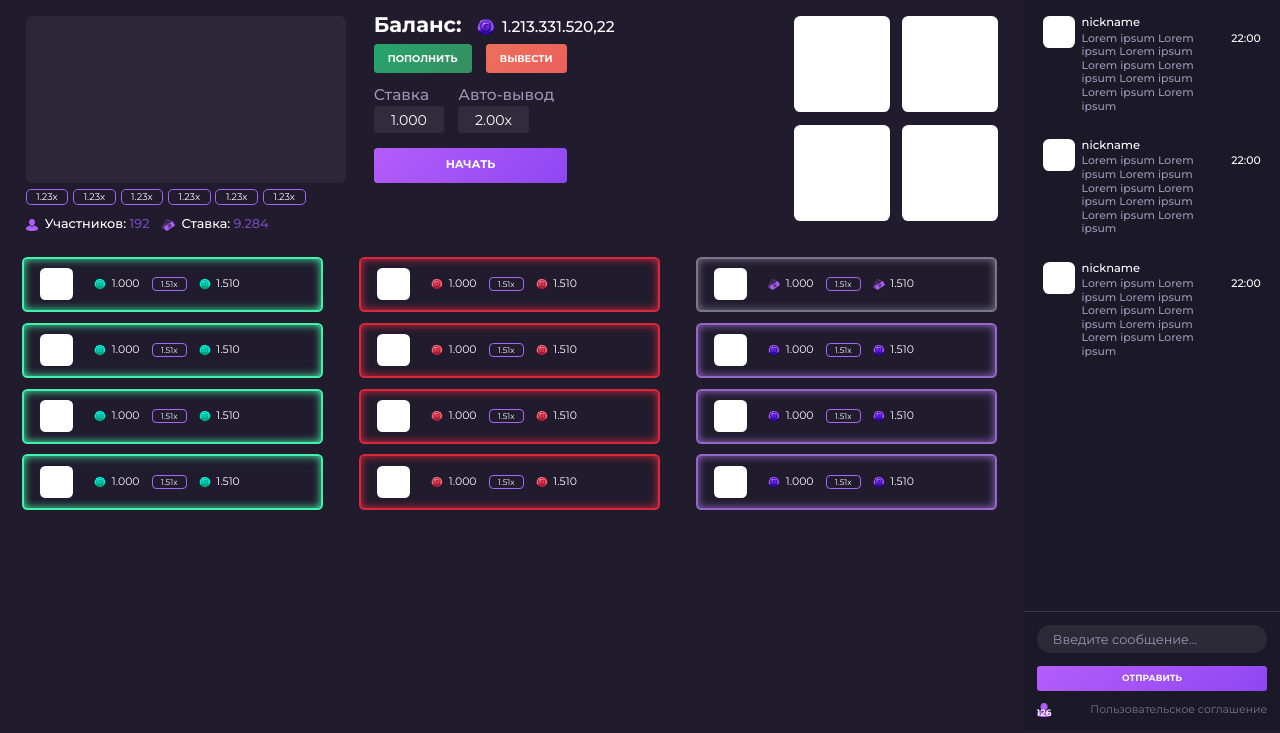
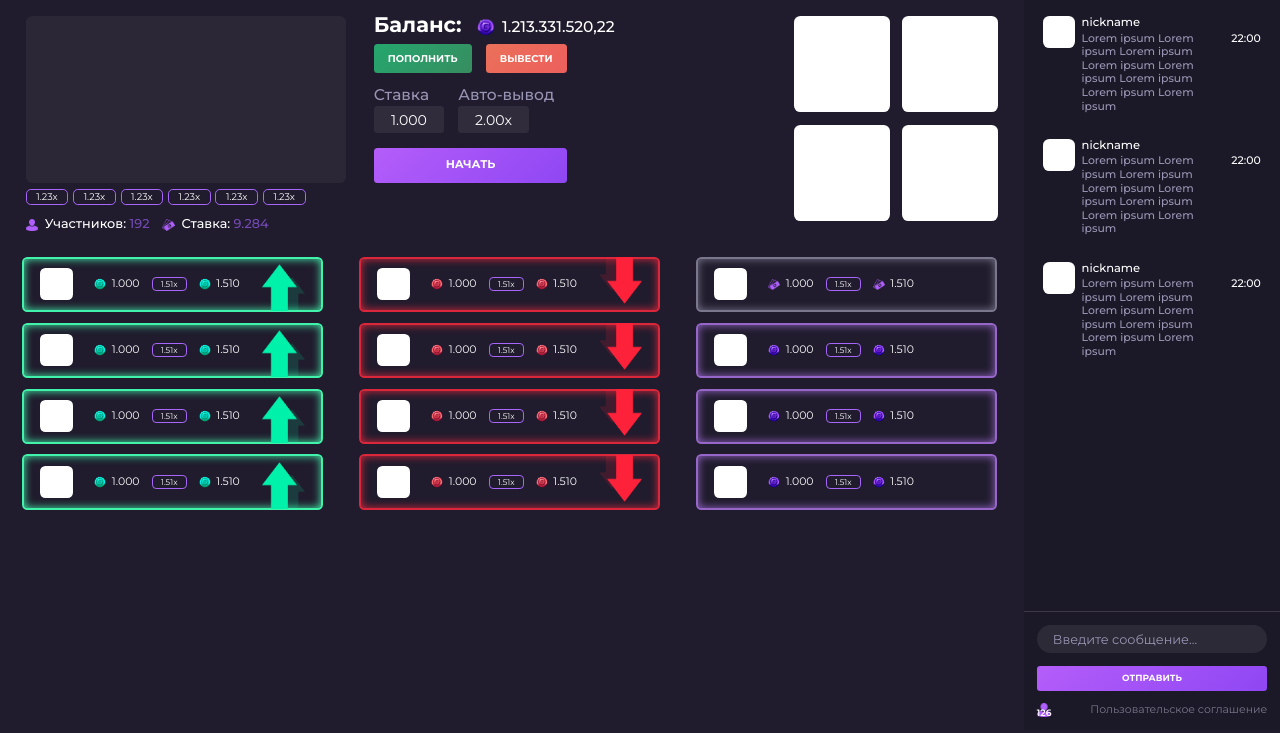
Before and after one commit to FrameMuse/StandoffCrash, a plain HTML site: page index.html in a window 1280 px wide. Shown: the part 67-800 px from the top of the page. Drawn offline with Linux system fonts and the light colour scheme.

Commit message:
Update main.css

```diff
--- a/assets/css/main.css
+++ b/assets/css/main.css
@@ -603,7 +603,7 @@ main {
     height: 5em;
     margin: -1em 2em;
     margin-right: 0;
-    background-image: url("../img/icons/arrow_green.png");
+    background: no-repeat center/cover;
 }
 
 /* FAQ */
```
